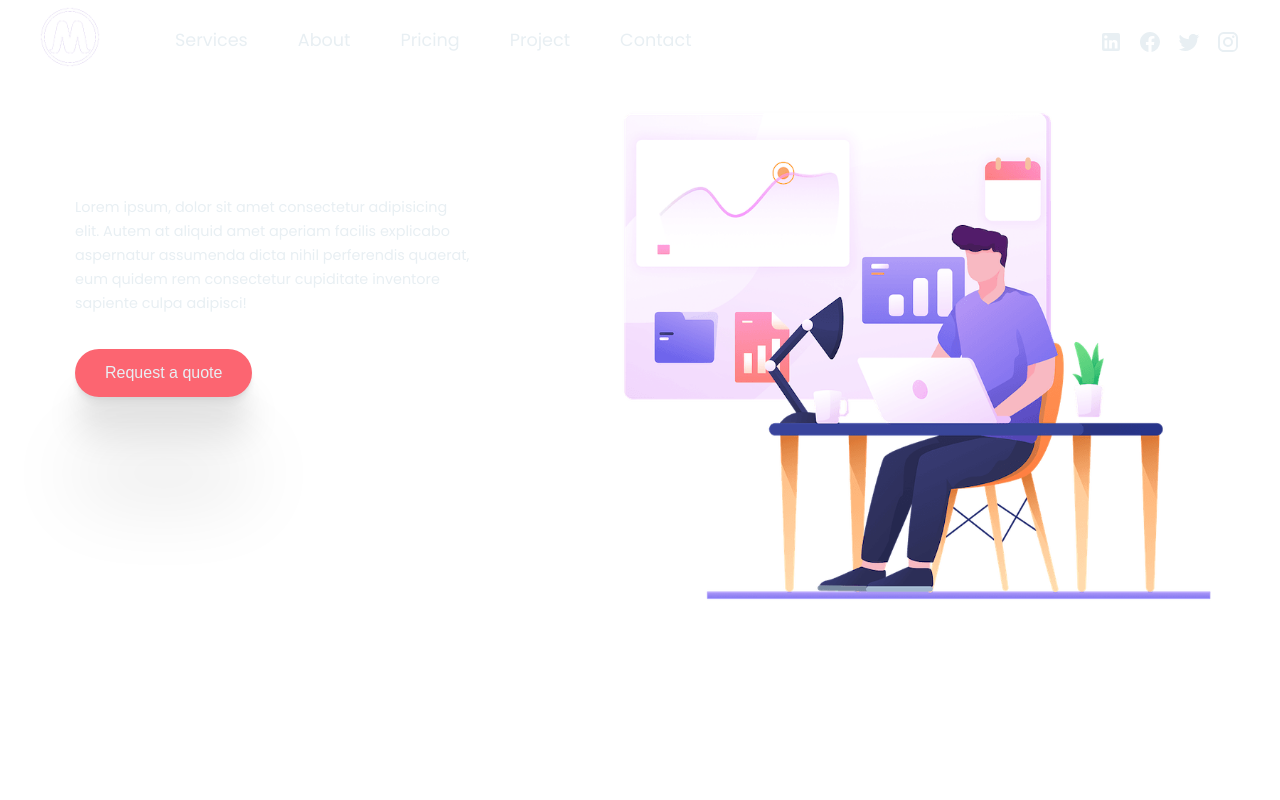
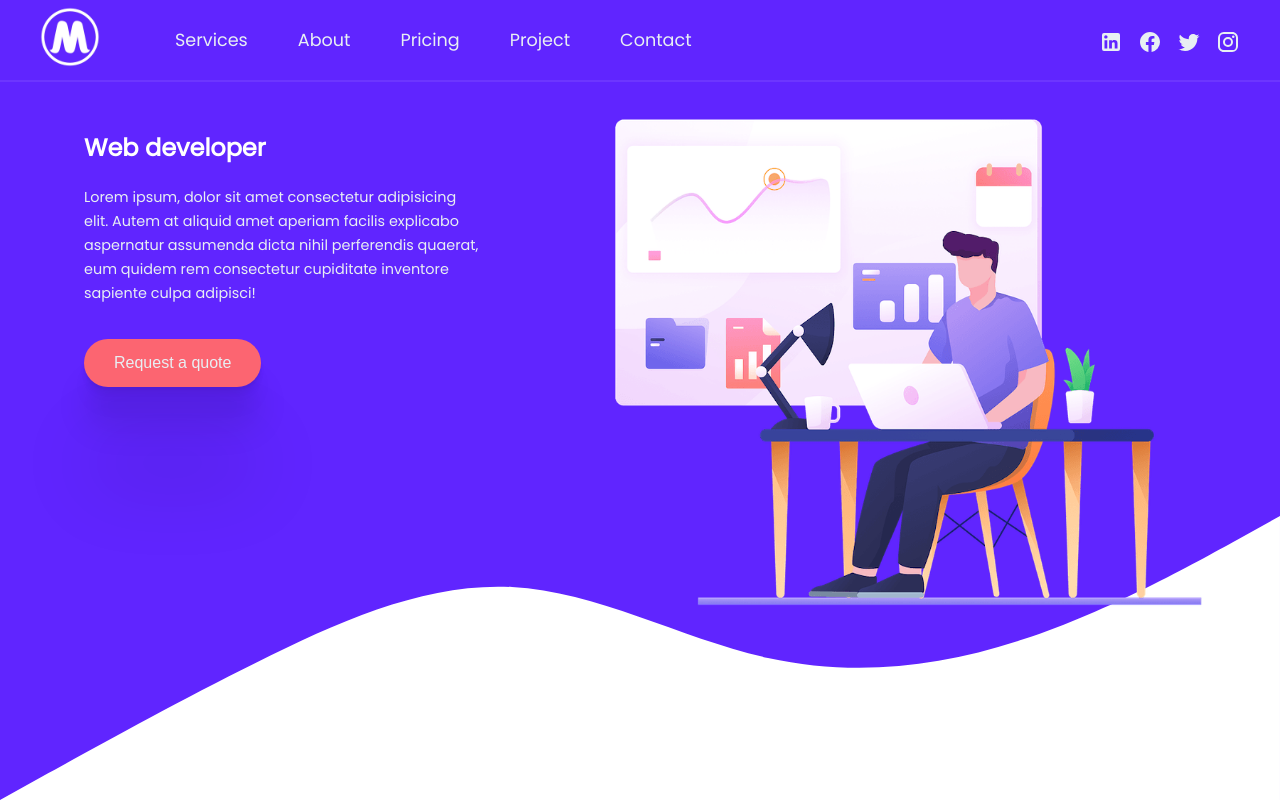
Before and after one commit to mohamuddayib/portfolio, a React (Create React App) app: page / in a window 1280 px wide. Built offline with nearby package versions, Linux system fonts and the light colour scheme.

Commit message:
fullscreen update

```diff
--- a/src/Components/Sections/fullscreen/Fullscreen.css
+++ b/src/Components/Sections/fullscreen/Fullscreen.css
@@ -1,22 +1,21 @@
 .Fullscreen {
   width: 100%;
   height: 100vh;
-  /* background: linear-gradient(to right, #8e2de2, #4a00e0); */
   overflow: hidden;
-  /* background-image: linear-gradient(
-    to right,
-    rgba(32, 40, 119, 0.95),
-    rgba(55, 46, 149, 0.95),
-    rgba(83, 49, 177, 0.9),
-    rgba(114, 48, 205, 0.85),
-    rgba(150, 41, 230, 0.95)
-  ); */
-}
-.Fullscreen .wrapper {
+  background-image: url(./wave.svg);
+  background-position: bottom;
+  background-repeat: no-repeat;
+  background-color: #5719fff1;
   display: flex;
   justify-content: space-around;
   align-items: flex-start;
-  margin-top: 20px;
+}
+.Fullscreen .wrapper {
+  margin: 10px auto 0;
+  width: 90%;
+  display: flex;
+  justify-content: space-between;
+  align-items: flex-start;
 }
 .Fullscreen .content-container {
   width: 400px;
@@ -51,22 +50,7 @@
   transition: all 0.5s ease-in;
 }
 .Fullscreen img {
-  margin-top: 5.4em;
+  margin-top: 6.4em;
   height: 500px;
   width: 40em;
-  z-index: 4;
 }
-.Fullscreen svg {
-  margin-top: -300px;
-}
-.Fullscreen .wave {
-  z-index: 10;
-  width: 100%;
-  height: 100px;
-}
-.Fullscreen .wav -container {
-  width: 100%;
-  height: 100px;
- background-color: coral;
- z-index: 100;
-}
--- a/src/Components/Sections/fullscreen/Fullscreen.js
+++ b/src/Components/Sections/fullscreen/Fullscreen.js
@@ -1,7 +1,6 @@
 import React from "react";
 import "./Fullscreen.css";
 import Developer from "./developer-illustration.webp";
-import Wave from "./wave.svg"
 
 const Fullscreen = () => {
   return (
@@ -16,10 +15,9 @@ const Fullscreen = () => {
           </p>
           <button>Request a quote</button>
         </div>
+        <div className="image-container">
         <img src={Developer} alt="" />
-      </div>
-      <div className="wav-container">
-      <img className="wave" src={Wave} alt="wave"/>
+        </div>
       </div>
     </div>
   );
```
Also changed, not shown: src/Components/Sections/fullscreen/wave.svg.
